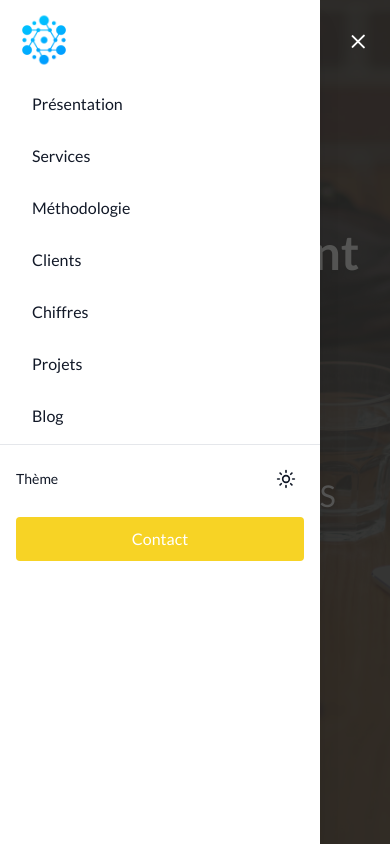
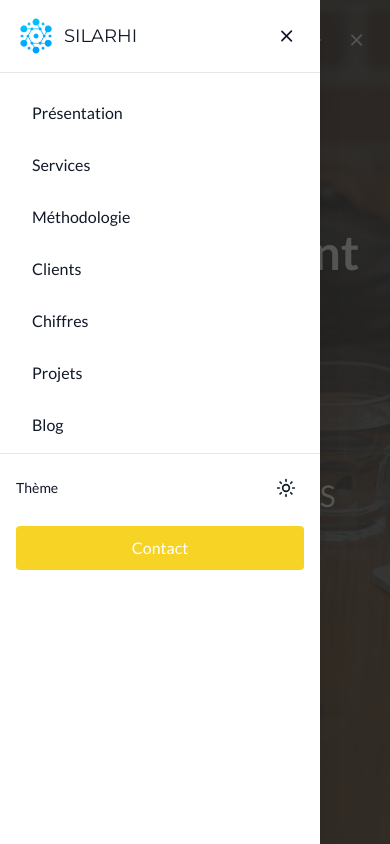
Before and after one commit to silarhi/silarhi.fr, a Next.js app: page / in a window 390 px wide. Both pictures are taken after a click on the button 354 px from the left and 40 px from the top of the page. Shown: the top 844 px of the page. Built offline with nearby package versions, Linux system fonts and the light colour scheme.

Commit message:
improve menu toggle

```diff
--- a/src/components/navbar.tsx
+++ b/src/components/navbar.tsx
@@ -152,11 +152,14 @@ export default function Navbar({ initialClass, floatingClass }: NavbarProps) {
                         <div className="flex items-center space-x-2 xl:hidden">
                             <ThemeToggle className="text-inherit" />
                             <button
-                                className="p-2 text-inherit"
+                                className={cn(
+                                    'cursor-pointer rounded-lg p-2 text-inherit transition-colors duration-200',
+                                    'hover:bg-primary/10 dark:hover:bg-primary-light/10'
+                                )}
                                 onClick={() => setMobileMenuOpen(!mobileMenuOpen)}
                                 aria-label="Toggle menu"
                             >
-                                <MenuToggle className="h-6 w-6" open={mobileMenuOpen} />
+                                <MenuToggle className="h-5 w-5" open={mobileMenuOpen} />
                             </button>
                         </div>
 
@@ -189,7 +192,7 @@ export default function Navbar({ initialClass, floatingClass }: NavbarProps) {
 
             {/* Mobile menu */}
             <div
-                className={cn('fixed inset-0 z-40 transition-[visibility] duration-200 xl:hidden', {
+                className={cn('fixed inset-0 z-60 transition-[visibility] duration-200 xl:hidden', {
                     invisible: !mobileMenuOpen,
                 })}
                 aria-hidden={!mobileMenuOpen}
@@ -205,15 +208,38 @@ export default function Navbar({ initialClass, floatingClass }: NavbarProps) {
                 {/* Slide panel */}
                 <div
                     className={cn(
-                        'bg-surface dark:bg-surface-dark fixed top-0 bottom-0 left-0 w-80 overflow-y-auto shadow-xl transition-transform duration-200 ease-in-out',
+                        'bg-surface dark:bg-surface-dark fixed top-0 bottom-0 left-0 flex w-80 flex-col shadow-xl transition-transform duration-200 ease-in-out',
                         {
                             'translate-x-0': mobileMenuOpen,
                             '-translate-x-full': !mobileMenuOpen,
                         }
                     )}
                 >
-                    <div className="p-4">
-                        <ul className="mt-16 space-y-1">
+                    {/* Mobile menu header */}
+                    <div className="border-border flex shrink-0 items-center justify-between border-b p-4">
+                        <Link
+                            href="/"
+                            className="hover:text-secondary flex items-center space-x-2 text-inherit transition-colors duration-300 hover:no-underline"
+                            onClick={() => setMobileMenuOpen(false)}
+                        >
+                            <Image src={logo} alt="SILARHI" height={40} className="h-10 w-auto" />
+                            <span className={cn('text-lg', montserrat.className)}>SILARHI</span>
+                        </Link>
+                        <button
+                            className={cn(
+                                'cursor-pointer rounded-lg p-2 transition-colors duration-200',
+                                'hover:bg-primary/10 dark:hover:bg-primary-light/10'
+                            )}
+                            onClick={() => setMobileMenuOpen(false)}
+                            aria-label="Close menu"
+                        >
+                            <MenuToggle className="h-5 w-5" open={true} />
+                        </button>
+                    </div>
+
+                    {/* Mobile menu body - scrollable */}
+                    <div className="flex-1 overflow-y-auto p-4">
+                        <ul className="space-y-1">
                             {menuItems.map((item, i) => (
                                 <li key={i}>
                                     <ActiveLink
--- a/src/components/ui/icons.tsx
+++ b/src/components/ui/icons.tsx
@@ -68,8 +68,8 @@ export function MenuToggle({ open, className, ...props }: React.SVGProps<SVGSVGE
                 y2="6"
                 strokeLinecap="round"
                 strokeWidth={2}
-                className={cn('origin-center transition-transform duration-200 ease-in-out', {
-                    'translate-y-1.5 rotate-45': open,
+                className={cn('origin-[5px_10px] transition-transform duration-200 ease-in-out', {
+                    'rotate-45': open,
                 })}
             />
             {/* Middle line - fades out */}
@@ -80,7 +80,7 @@ export function MenuToggle({ open, className, ...props }: React.SVGProps<SVGSVGE
                 y2="12"
                 strokeLinecap="round"
                 strokeWidth={2}
-                className={cn('origin-center transition-all duration-200 ease-in-out', {
+                className={cn('transition-all duration-200 ease-in-out', {
                     'scale-x-0 opacity-0': open,
                 })}
             />
@@ -92,8 +92,8 @@ export function MenuToggle({ open, className, ...props }: React.SVGProps<SVGSVGE
                 y2="18"
                 strokeLinecap="round"
                 strokeWidth={2}
-                className={cn('origin-center transition-transform duration-200 ease-in-out', {
-                    '-translate-y-[3px] -rotate-45': open,
+                className={cn('origin-[5px_14px] transition-transform duration-200 ease-in-out', {
+                    '-rotate-45': open,
                 })}
             />
         </svg>
```
